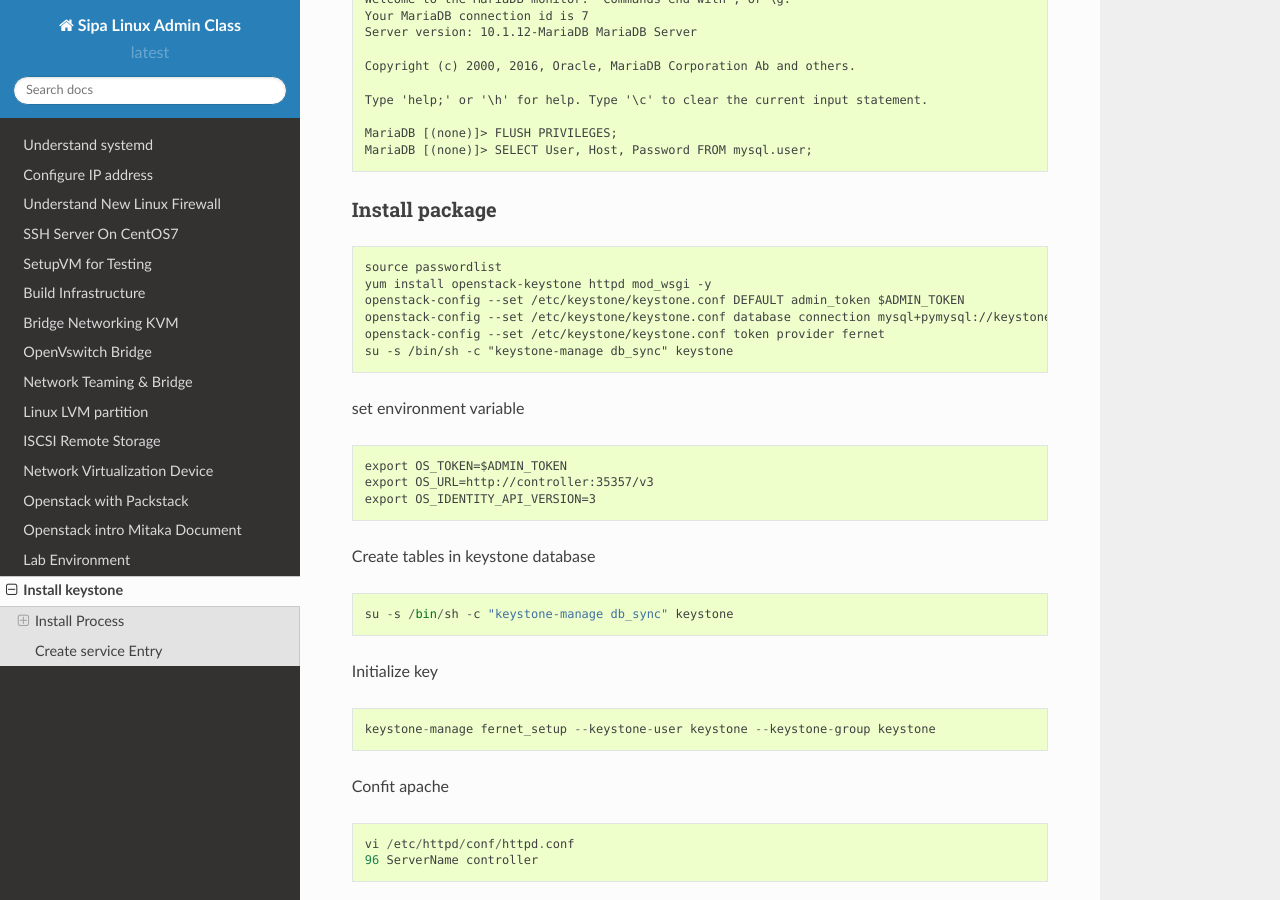
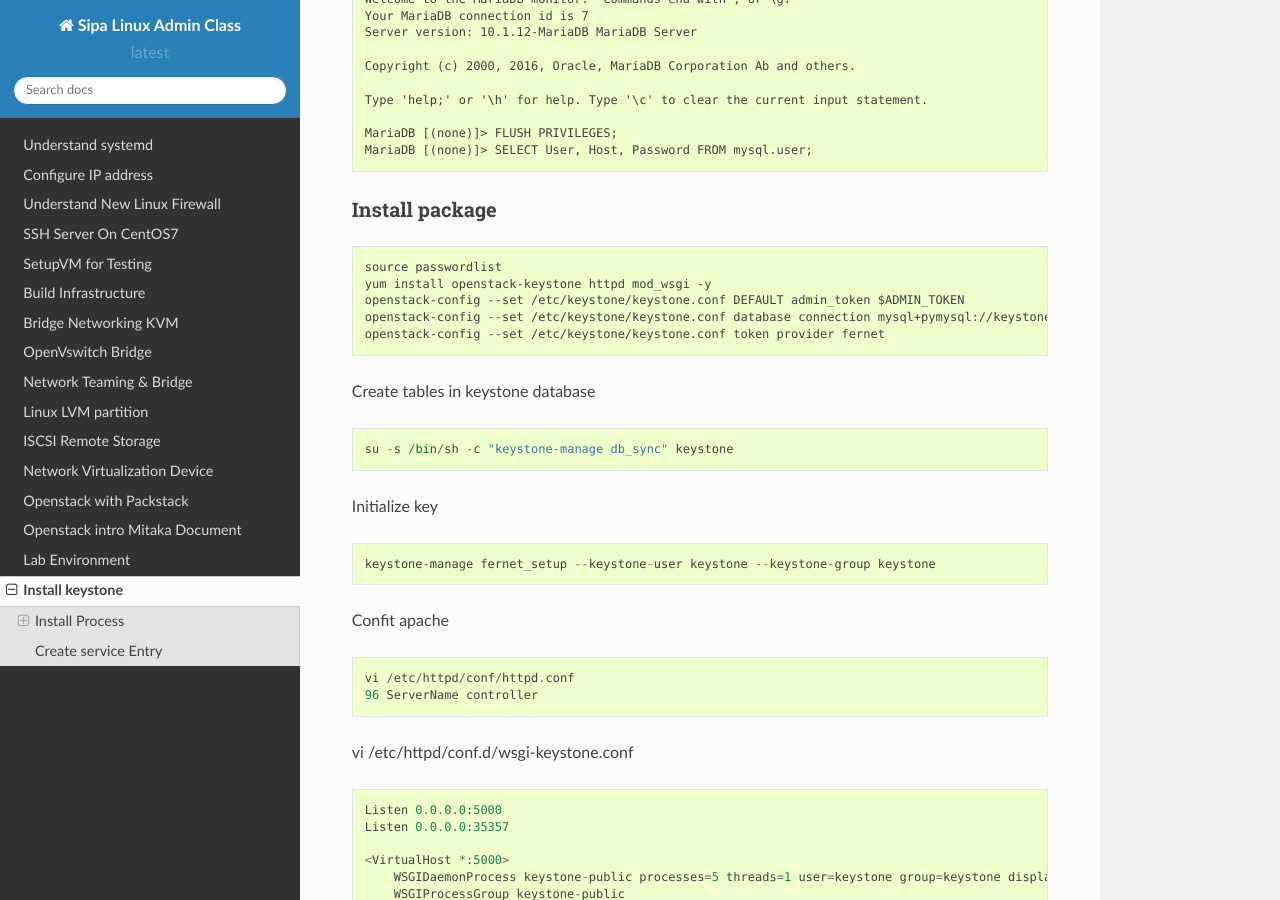
Before and after one commit to thaiopen/SipaLinuxCourse, a Sphinx documentation site: the page built from docs/source/keystone.rst, in a window 1280 px wide and 900 px high, scrolled down 370 px. Built offline with Sphinx 7.4.7 and the Read the Docs theme 2.0.0, drawn with Linux system fonts in a browser that asks for light colours; some of the changed text lies outside the part shown.

Commit message:
building and pushing docs

```diff
--- a/docs/source/keystone.rst
+++ b/docs/source/keystone.rst
@@ -32,14 +32,6 @@ Install package
     openstack-config --set /etc/keystone/keystone.conf DEFAULT admin_token $ADMIN_TOKEN
     openstack-config --set /etc/keystone/keystone.conf database connection mysql+pymysql://keystone:$KEYSTONE_DBPASS@controller/keystone
     openstack-config --set /etc/keystone/keystone.conf token provider fernet
-    su -s /bin/sh -c "keystone-manage db_sync" keystone
-
-set environment variable
-::
-
-    export OS_TOKEN=$ADMIN_TOKEN
-    export OS_URL=http://controller:35357/v3
-    export OS_IDENTITY_API_VERSION=3
 
 Create tables in keystone database
 ::
@@ -109,4 +101,4 @@ Create service Entry
 ====================
 ::
 
-openstack service create --name keystone --description "OpenStack Identity" identity
+    openstack service create --name keystone --description "OpenStack Identity" identity
```
Also changed, not shown: 8 other files.
